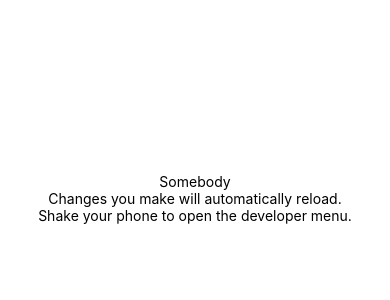
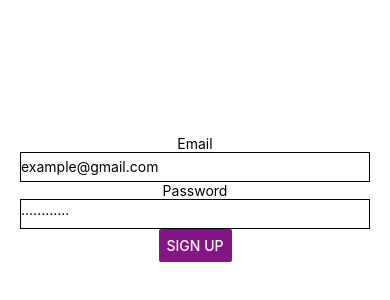
Before and after one commit to mhar-andal/nameste-native-frontend, a React Native app: screen / in a window 390 px wide. Shown: the part 224-524 px from the top of the page. Built offline with nearby package versions, Linux system fonts and the light colour scheme; no server answers.

Commit message:
adds simple login page

```diff
--- a/App.js
+++ b/App.js
@@ -1,6 +1,8 @@
 import React from 'react';
 import { StyleSheet, Text, View } from 'react-native';
 import axios from 'axios';
+
+import Login from './containers/Login.js';
 
 const DEFAULT_NAME = 'Somebody'
 
@@ -20,9 +22,7 @@ export default class App extends React.Component {
   render() {
     return (
       <View style={styles.container}>
-        <Text>{this.state.name || DEFAULT_NAME}</Text>
-        <Text>Changes you make will automatically reload.</Text>
-        <Text>Shake your phone to open the developer menu.</Text>
+        <Login />
       </View>
     );
   }
@@ -31,7 +31,7 @@ export default class App extends React.Component {
 const styles = StyleSheet.create({
   container: {
     flex: 1,
-    backgroundColor: '#fff',
+    // backgroundColor: '#fff',
     alignItems: 'center',
     justifyContent: 'center',
   },
--- /dev/null
+++ b/containers/Login.js
@@ -0,0 +1,82 @@
+import React, { Component } from 'react';
+import {
+  Button,
+  Dimensions,
+  Text,
+  TextInput,
+  StyleSheet,
+  View
+} from 'react-native';
+import axios from 'axios';
+
+export default class Login extends Component {
+  constructor(props) {
+    super(props);
+
+    const { width, height } = Dimensions.get('window');
+
+    this.state = {
+      email: '',
+      password: '',
+      emailPlaceholder: 'example@gmail.com',
+      passwordPlaceholder: '············',
+      width: width - 40,
+      height,
+      isAuthenticated: false,
+      error: []
+    };
+    this.handleLogin = this.handleLogin.bind(this);
+  }
+
+  handleLogin() {
+    axios.post('http://localhost:3000/v1/users')
+    .then((response) => {
+      console.log('response', response);
+    });
+  }
+
+  renderLoginForm() {
+    const { width } = this.state;
+    return (
+      <View style={styles.container}>
+        <Text>Email</Text>
+        <TextInput
+          style={{ height: 30, width: width, borderColor: 'black', borderWidth: 1 }}
+          onChange={(email) => this.setState({ email })}
+          value={this.state.email}
+          placeholder={this.state.emailPlaceholder}
+        />
+        <Text>Password</Text>
+        <TextInput
+          style={{ height: 30, width: width, borderColor: 'black', borderWidth: 1 }}
+          onChange={(password) => this.setState({ password })}
+          value={this.state.password}
+          secureTextEntry={true}
+          placeholder={this.state.passwordPlaceholder}
+        />
+        <Button
+          onPress={this.handleLogin}
+          title="Sign Up"
+          color="#841584"
+        />
+    </View>
+    )
+  }
+
+  render() {
+    const { isAuthenticated } = this.state;
+    return isAuthenticated
+    ? <View><Text>Hello, welcome to our app</Text></View>
+    : this.renderLoginForm();
+
+  }
+}
+
+const styles = StyleSheet.create({
+  container: {
+    flex: 1,
+    flexDirection: 'column',
+    justifyContent: 'center',
+    alignItems: 'center',
+  },
+});
```
